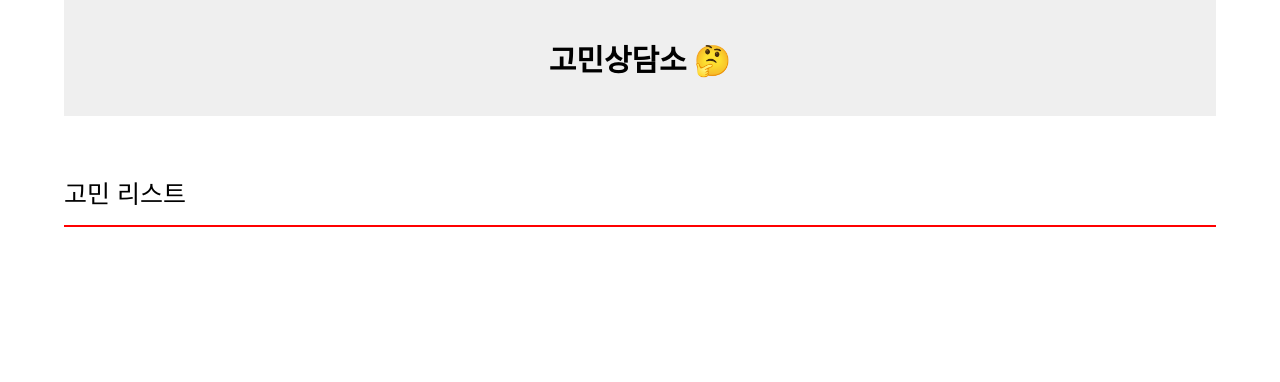
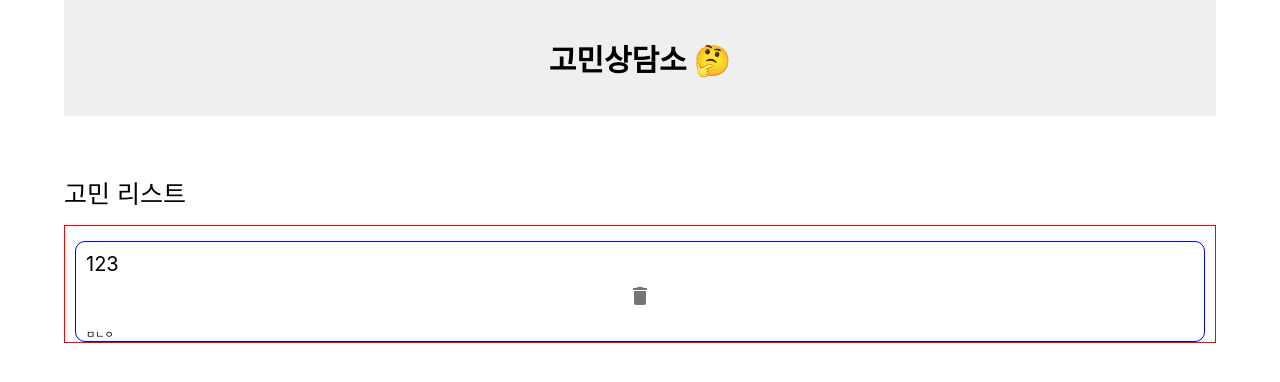
Before and after one commit to soyeon102/worry-share-project, a React (Create React App) app: page /list in a window 1280 px wide. Shown: the top 382 px of the page. Built offline with nearby package versions, Linux system fonts and the light colour scheme; data requests are answered from the project's data file.

Commit message:
유효성 검사 구현/삭제기능 구현완료

```diff
--- a/db.json
+++ b/db.json
@@ -1,3 +1,10 @@
 {
-  "worries": []
+  "worries": [
+    {
+      "user": "ㅁㄴㅇ",
+      "title": "123",
+      "content": "123",
+      "id": 1
+    }
+  ]
 }
--- a/src/components/WorryCard.jsx
+++ b/src/components/WorryCard.jsx
@@ -17,6 +17,7 @@ const WorryCard = (props) => {
     e.stopPropagation();
     if (window.confirm("삭제하시겠습니까?"))
       dispatch(__deleteWorries(props.worry.id));
+    window.location.reload();
   };
 
   return (
--- a/src/components/pages/WritingPage.jsx
+++ b/src/components/pages/WritingPage.jsx
@@ -26,8 +26,17 @@ const WritingPage = () => {
   };
 
   const onSubmitHandler = (worry) => {
-    axios.post("http://localhost:3001/worries", worry);
-    //dispatch(addWorry({}));
+    // axios.post("http://localhost:3001/worries", worry);
+    if (worry.user === "" || worry.title === "" || worry.content === "") {
+      alert("입력하지 않은 항목이 있는지 확인 후 다시 시도해주세요.");
+    } else if (
+      worry.user !== "" &&
+      worry.title !== "" &&
+      worry.content !== ""
+    ) {
+      axios.post("http://localhost:3001/worries", worry);
+      navigate("/list");
+    }
   };
 
   useEffect(() => {
@@ -95,7 +104,7 @@ const WritingPage = () => {
             margin='5% 0 0 0'
             onClick={() => {
               onSubmitHandler(worry);
-              navigate("/list");
+              //navigate("/list");
             }}
           />
         </form>
```
